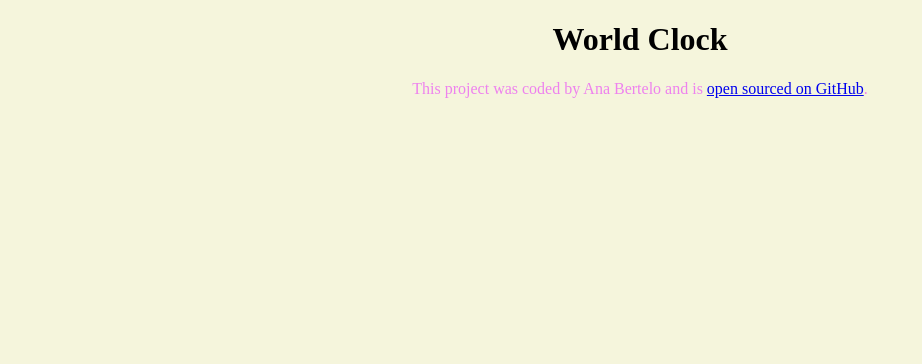
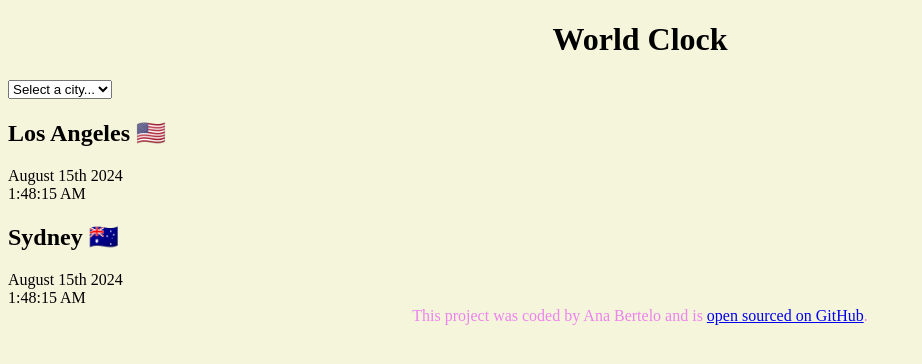
Before and after one commit to Bertelusci/world-clock, a plain HTML site: page index.html in a window 1280 px wide. Shown: the whole page, without its empty margins (0-922 px from the left). Drawn offline with Linux system fonts and the light colour scheme.

Commit message:
added basic html

```diff
--- a/index.html
+++ b/index.html
@@ -11,7 +11,33 @@
 </head>
 
 <body>
-    <h1>World Clock</h1>
+    <div class="container">
+        <h1>World Clock</h1>
+        <select>
+            <option value="">Select a city...</option>
+            <option value="">London</option>
+            <option value="">New York</option>
+            <option value="">Auckland</option>
+        </select>
+
+        <div class="city">
+            <h2>Los Angeles 🇺🇸</h2>
+            <div class="date">
+                August 15th 2024
+            </div>
+            <div class="time">1:48:15 AM</div>
+        </div>
+    </div>
+    <div class="city">
+        <h2>Sydney 🇦🇺</h2>
+        <div class="date">
+            August 15th 2024
+        </div>
+        <div class="time">1:48:15 AM</div>
+    </div>
+    </div>
+
+
     <footer>This project was coded by Ana Bertelo and is <a href="https://github.com/Bertelusci/world-clock"
             target="_blank">open sourced on GitHub</a>.
     </footer>
```
